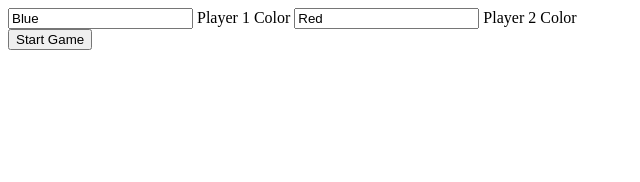
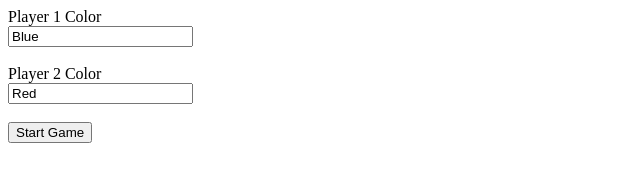
Before and after one commit to dixls/connect-four-oop, a plain HTML site: page index.html in a window 1280 px wide. Shown: the whole page, without its empty margins (0-640 px from the left). Drawn offline with Linux system fonts and the light colour scheme.

Commit message:
tidied up the form layout

```diff
--- a/index.html
+++ b/index.html
@@ -6,10 +6,10 @@
 <body>
 <div id="header">
   <form>
-    <input id="player-1-color" name="p1" type="text" value="Blue">
-    <label for="p1">Player 1 Color</label>
-    <input id="player-2-color" name="p2" type="text" value="Red">
-    <label for="p2">Player 2 Color</label>
+    <label for="p1">Player 1 Color</label><br>
+    <input id="player-1-color" name="p1" type="text" value="Blue"><br><br>
+    <label for="p2">Player 2 Color</label><br>
+    <input id="player-2-color" name="p2" type="text" value="Red"><br><br>
 
   </form>
   <button id="start-game">Start Game</button>
```
